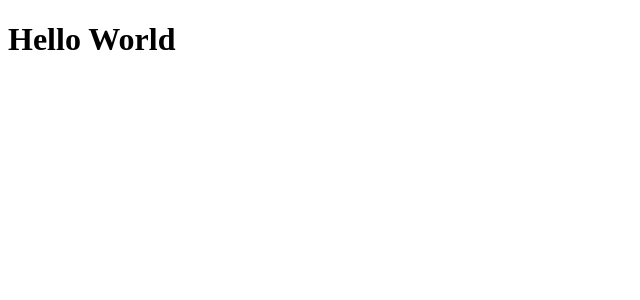
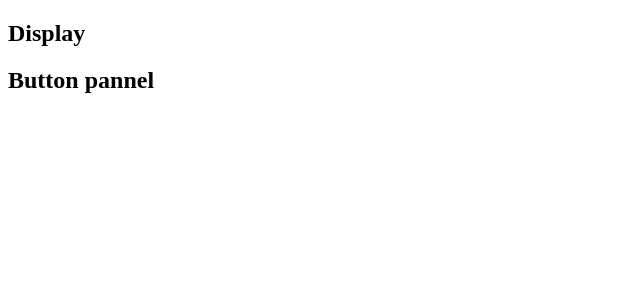
Before and after one commit to acushlakoncept/react-calculator, a React (Create React App) app: page / in a window 1280 px wide. Shown: the top 300 px of the page, without its empty margins (0-640 px from the left). Built offline with nearby package versions, Linux system fonts and the light colour scheme.

Commit message:
Implement App component, adding display and buttonpanel component

```diff
--- a/src/components/App.js
+++ b/src/components/App.js
@@ -1,10 +1,13 @@
 import React from 'react';
 import '../App.css';
+import ButtonPanel from './ButtonPanel';
+import Display from './Display';
 
 function App() {
   return (
     <div>
-      <h1>Hello World</h1>
+      <Display />
+      <ButtonPanel />
     </div>
   );
 }
--- a/src/components/ButtonPanel.js
+++ b/src/components/ButtonPanel.js
@@ -0,0 +1,9 @@
+import React from 'react';
+
+export default function ButtonPanel() {
+  return (
+    <div>
+      <h2>Button pannel</h2>
+    </div>
+  );
+}
--- a/src/components/Display.js
+++ b/src/components/Display.js
@@ -0,0 +1,9 @@
+import React from 'react';
+
+export default function Display() {
+  return (
+    <div>
+      <h2>Display</h2>
+    </div>
+  );
+}
```
